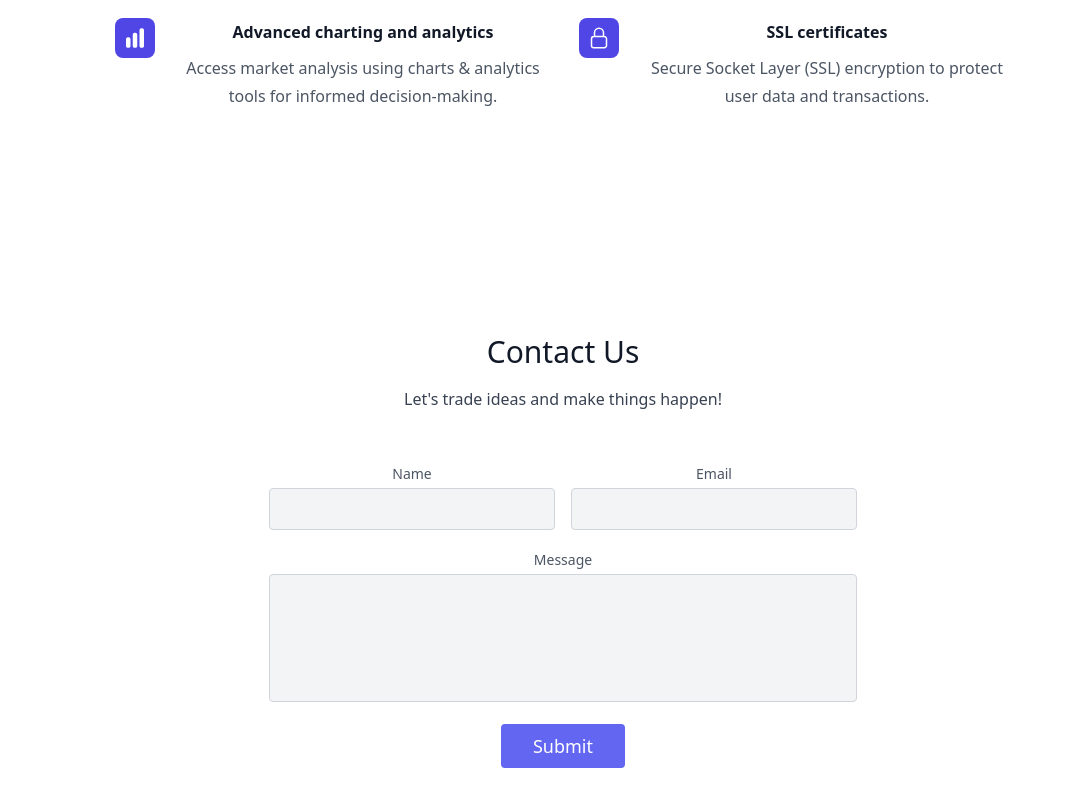
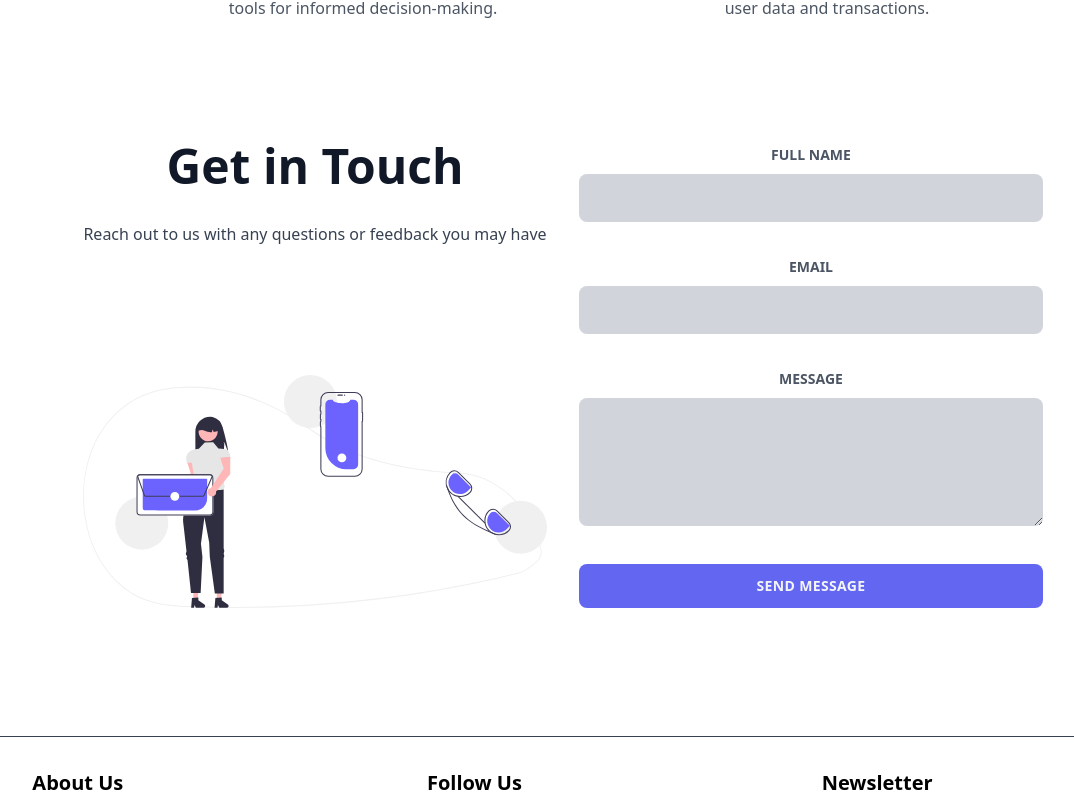
Before and after one commit to Stoccoin-Official/Stoccoin-Website, a React (Vite) app in the folder client/: page / in a window 1280 px wide. Shown: the part 1373-2180 px from the top of the page, without its empty margins (77-1151 px from the left). Built offline with nearby package versions, Linux system fonts and the light colour scheme.

Commit message:
feat: Revamp landing page with modern design

```diff
--- a/client/src/App.jsx
+++ b/client/src/App.jsx
@@ -5,6 +5,7 @@ import Footer from "./components/Footer";
 import Stats from "./components/Stats";
 import ContactForm from './components/ContactForm';
 import Features from './components/Features';
+import NewsLetter from './components/NewsLetter';
 
 const App = () => {
   const [count, setCount] = useState(0)
@@ -14,7 +15,9 @@ const App = () => {
       <Header />
       <Stats />
       <Features />
+
       <ContactForm />
+
       <Footer />
     </div>
   )
--- a/client/src/components/ContactForm.jsx
+++ b/client/src/components/ContactForm.jsx
@@ -2,72 +2,51 @@ import React from "react";
 
 export default function App() {
   return (
+  <div className="mx-auto grid max-w-screen-xl grid-cols-1 gap-8 rounded-lg bg-white-100 px-8 py-16 text-gray-900 md:grid-cols-2 md:px-12 lg:px-16 xl:px-32 pt-55">
+  <div className="flex flex-col justify-between">
     <div>
-      <section className="text-gray-700 body-font relative">
-        <div className="container px-5 py-24 mx-auto">
-          <div className="flex flex-col text-center w-full mb-12">
-            <h1 className="sm:text-3xl text-2xl font-medium title-font mb-4 text-gray-900">
-              Contact Us
-            </h1>
-            <p className="lg:w-2/3 mx-auto leading-relaxed text-base">
-              Let's trade ideas and make things happen!
-            </p>
+      <h2 className="text-4xl font-bold leading-tight lg:text-5xl">
+        Get in Touch
+      </h2>
+      <div className="mt-8 text-gray-700">
+        Reach out to us with any questions or feedback you may have
       </div>
-          <div className="lg:w-1/2 md:w-2/3 mx-auto">
-            <div className="flex flex-wrap -m-2">
-              <div className="p-2 w-1/2">
-                <div className="relative">
-                  <label for="name" className="leading-7 text-sm text-gray-600">
-                    Name
-                  </label>
+    </div>
+    <div className="mt-8 text-center">
+      <img src="./contactus.svg" alt="" />
+    </div>
+  </div>
+  <div className="">
+    <div>
+      <span className="text-sm font-bold uppercase text-gray-600">
+        Full Name
+      </span>
       <input
+        className="focus:shadow-outline mt-2 w-full rounded-lg bg-gray-300 p-3 text-gray-900 focus:outline-none"
         type="text"
-                    id="name"
-                    name="name"
-                    className="w-full bg-gray-100 rounded border border-gray-300 focus:border-indigo-500 text-base outline-none text-gray-700 py-1 px-3 leading-8 transition-colors duration-200 ease-in-out"
+        placeholder=""
       />
     </div>
-              </div>
-              <div className="p-2 w-1/2">
-                <div className="relative">
-                  <label
-                    for="email"
-                    className="leading-7 text-sm text-gray-600"
-                  >
-                    Email
-                  </label>
+    <div className="mt-8">
+      <span className="text-sm font-bold uppercase text-gray-600">Email</span>
       <input
-                    type="email"
-                    id="email"
-                    name="email"
-                    className="w-full bg-gray-100 rounded border border-gray-300 focus:border-indigo-500 text-base outline-none text-gray-700 py-1 px-3 leading-8 transition-colors duration-200 ease-in-out"
+        className="focus:shadow-outline mt-2 w-full rounded-lg bg-gray-300 p-3 text-gray-900 focus:outline-none"
+        type="text"
       />
     </div>
+    <div className="mt-8">
+      <span className="text-sm font-bold uppercase text-gray-600">Message</span>
+      <textarea
+        className="focus:shadow-outline mt-2 h-32 w-full rounded-lg bg-gray-300 p-3 text-gray-900 focus:outline-none"
+        defaultValue={""}
+      />
     </div>
-              <div className="p-2 w-full">
-                <div className="relative">
-                  <label
-                    for="message"
-                    className="leading-7 text-sm text-gray-600"
-                  >
-                    Message
-                  </label>
-                  <textarea
-                    id="message"
-                    name="message"
-                    className="w-full bg-gray-100 rounded border border-gray-300 focus:border-indigo-500 h-32 text-base outline-none text-gray-700 py-1 px-3 resize-none leading-6 transition-colors duration-200 ease-in-out"
-                  ></textarea>
-                </div>
-              </div>
-              <div className="p-2 w-full">
-                <button className="flex mx-auto text-white bg-indigo-500 border-0 py-2 px-8 focus:outline-none hover:bg-indigo-600 rounded text-lg">
-                  Submit
+    <div className="mt-8">
+      <button className="focus:shadow-outline w-full rounded-lg bg-indigo-500 p-3 text-sm font-bold uppercase tracking-wide text-gray-100 focus:outline-none">
+        Send Message
       </button>
     </div>
   </div>
 </div>
-        </div>
-      </section>
-    </div>
   );
 }
--- a/client/src/components/Features.jsx
+++ b/client/src/components/Features.jsx
@@ -29,7 +29,7 @@ const features = [
 
 export default function Example() {
   return (
-    <div className="bg-white py-24 sm:py-32">
+    <div className="bg-white sm:py-14">
       <div className="mx-auto max-w-7xl px-6 lg:px-8">
         <div className="mx-auto max-w-2xl lg:text-center">
           <h2 className="text-base font-semibold leading-7 text-indigo-600">Trade Boosters</h2>
--- a/client/src/components/Header.jsx
+++ b/client/src/components/Header.jsx
@@ -113,7 +113,7 @@ export default function Example() {
         </Dialog>
       </header>
 
-      <div className="relative isolate px-6 pt-14 lg:px-8">
+      <div className="relative isolate px-6 pt-20 lg:px-8">
         <div className="absolute inset-x-0 -top-40 -z-10 transform-gpu overflow-hidden blur-3xl sm:-top-80">
 
           </div>
--- /dev/null
+++ b/client/src/components/NewsLetter.jsx
@@ -0,0 +1,14 @@
+import React from 'react';
+
+function NewsLetter() {
+  return (
+<div class="flex flex-col items-center justify-between rounded-2xl bg-gray-800 py-8 px-12 sm:flex-row sm:gap-5">
+  <h4 class="mb-5 font-bold text-white sm:mb-0 md:min-w-fit">Subscribe For Latest Newsletter</h4>
+  <div class="flex flex-col gap-3 pb-1 sm:flex-row sm:gap-0 sm:pb-0">
+    <input type="email" class="text-md relative w-64 rounded-lg border-2 border-gray-200 bg-gray-100 p-3 text-gray-600 placeholder-gray-400 focus:border-blue-600 disabled:border-gray-300 disabled:bg-gray-300 sm:w-60 md:w-72 lg:w-96" placeholder="Your Email" />
+    <button class="rounded-r-md rounded-l-md sm:rounded-l-none sm:rounded-r-md text-md relative bg-blue-600 px-6 py-3 font-medium text-white transition-all hover:bg-blue-700 disabled:bg-gray-400 sm:-left-2 md:px-8 lg:px-12">Subscribe</button>
+  </div>
+</div>
+  )
+}
+export default NewsLetter;
--- a/client/src/components/Stats.jsx
+++ b/client/src/components/Stats.jsx
@@ -6,7 +6,7 @@ const stats = [
 
 export default function Example() {
   return (
-    <div className="bg-white py-24 sm:py-30">
+    <div className="bg-white py-24 sm:py-35 pb-14">
       <div className="mx-auto max-w-7xl px-6 lg:px-8">
         <dl className="grid grid-cols-1 gap-y-16 gap-x-8 text-center lg:grid-cols-3">
           {stats.map((stat) => (
```
Also changed, not shown: client/public/contactus.svg (added), client/public/login.svg (added). Lines whose indentation alone changed are shown as unchanged.
